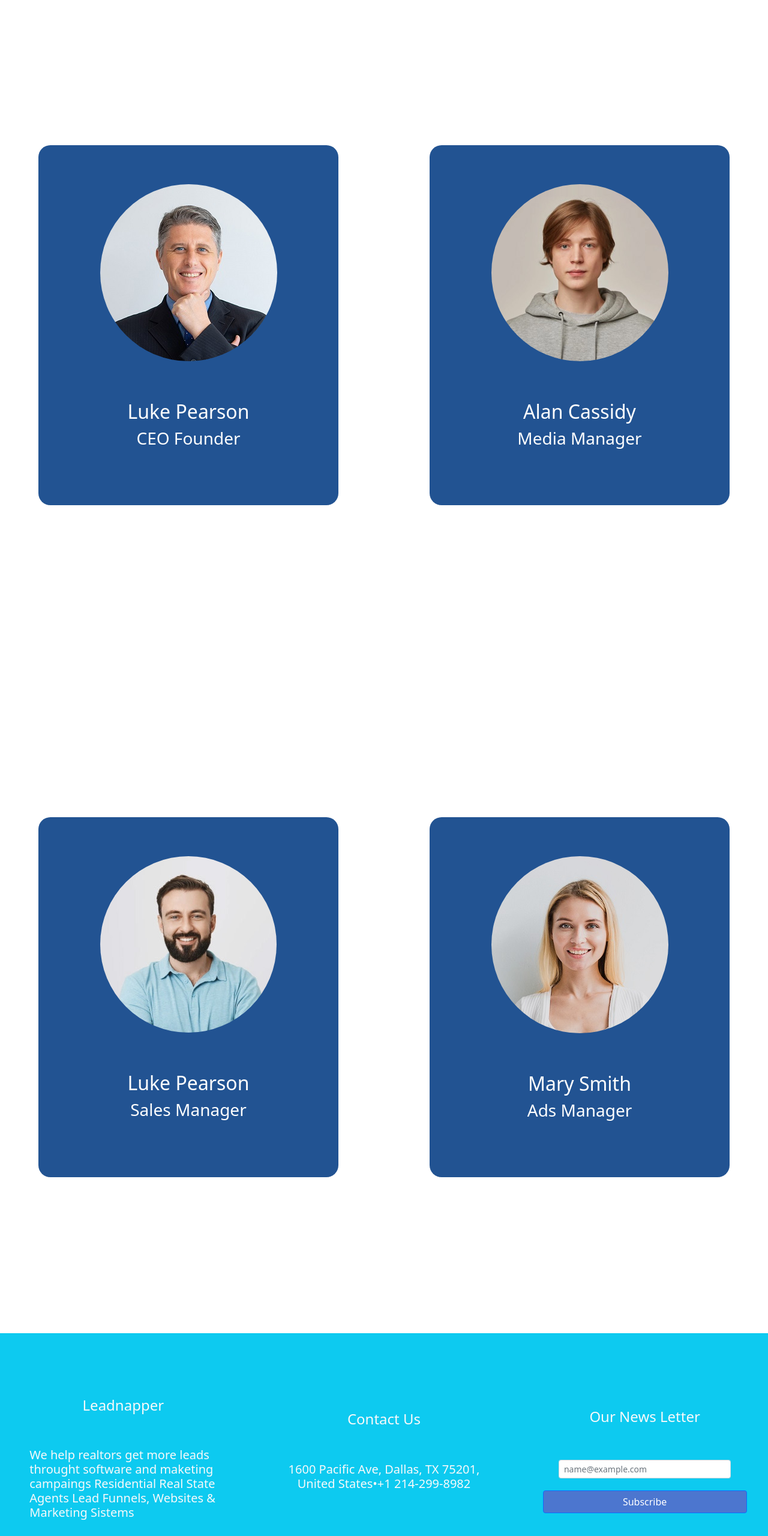
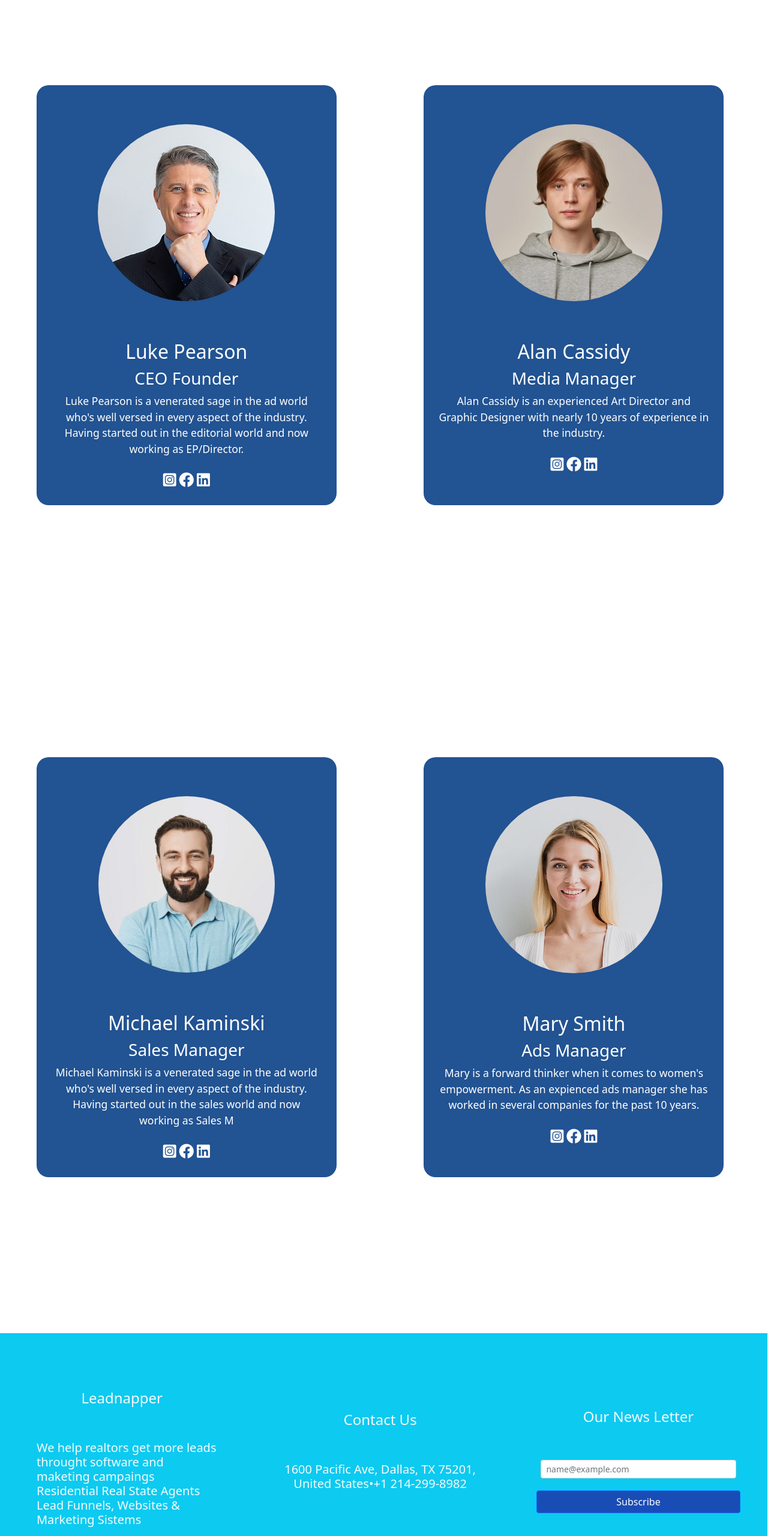
Before and after one commit to manuelvelazco8/ENTREGA2, a plain HTML site: page pages/team.html in a window 1280 px wide. Shown: the part 240-2800 px from the top of the page at 60% size. Drawn offline with nearby package versions, Linux system fonts and the light colour scheme.

Commit message:
entrega sass II

```diff
--- a/pages/team.html
+++ b/pages/team.html
@@ -2,9 +2,10 @@
 <html lang="en">
 
 <head>
+    <link rel="stylesheet" href="https://cdnjs.cloudflare.com/ajax/libs/font-awesome/6.2.0/css/all.min.css">
     <link href="https://cdn.jsdelivr.net/npm/bootstrap@5.0.2/dist/css/bootstrap.min.css" rel="stylesheet"
         integrity="sha384-EVSTQN3/azprG1Anm3QDgpJLIm9Nao0Yz1ztcQTwFspd3yD65VohhpuuCOmLASjC" crossorigin="anonymous">
-    <link rel="stylesheet" href="/css/style.css">
+    <link rel="stylesheet" href="../css/style.css">
     <meta charset="UTF-8">
     <meta http-equiv="X-UA-Compatible" content="IE=edge">
     <meta name="viewport" content="width=device-width, initial-scale=1.0">
@@ -17,7 +18,7 @@
         <div class="row bg-success text-center" id="header3">
             <nav class="col navbar navbar-expand-lg navbar-light" style="background-color: #f4faff;">
                 <div class="container-fluid">
-                    <a class="navbar-brand" href="/index.html"> <img src="/assests/LOGO.png" alt="logo" width="280px"
+                    <a class="navbar-brand" href="../index.html"> <img src="../assests/LOGO.png" alt="logo" width="280px"
                             height="50px"></a>
                     <button class="navbar-toggler" type="button" data-bs-toggle="collapse" data-bs-target="#navbarNav"
                         aria-controls="navbarNav" aria-expanded="false" aria-label="Toggle navigation">
@@ -54,9 +55,15 @@
                 <div class="contaier5">
                     <div class="caja16">
                         <div class="caja16container">
-                            <img src="/assests/TEAM1.jpg" alt="">
+                            <img src="../assests/TEAM1.jpg" alt="">
                             <h2>Luke Pearson</h2>
                             <h3>CEO Founder</h3>
+                            <p>Luke Pearson is a venerated sage in the ad world who's well versed in every aspect of the industry. Having started out in the editorial world and now working as EP/Director.</p>
+                            <div class="socialicons">
+                            <a href=""><i class="fa-brands fa-square-instagram"></i></a>
+                            <a href=""><i class="fa-brands fa-facebook"></i></a>
+                            <a href=""><i class="fa-brands fa-linkedin"></i></a>
+                            </div>
                         </div>
                     </div>
             </section>
@@ -64,9 +71,15 @@
                 <div class="contaier6">
                     <div class="caja17">
                         <div class="caja17container">
-                            <img src="/assests/TEAM2.jpg" alt="">
+                            <img src="../assests/TEAM2.jpg" alt="">
                             <h2>Alan Cassidy</h2>
                             <h3>Media Manager</h3>
+                            <p>Alan Cassidy is an experienced Art Director and Graphic Designer with nearly 10 years of experience in the industry.</p>
+                            <div class="socialicons">
+                            <a href=""><i class="fa-brands fa-square-instagram"></i></a>
+                            <a href=""><i class="fa-brands fa-facebook"></i></a>
+                            <a href=""><i class="fa-brands fa-linkedin"></i></a>
+                            </div>
                         </div>
                     </div>
                 </div>
@@ -75,9 +88,15 @@
                 <div class="contaier5">
                     <div class="caja16">
                         <div class="caja16container">
-                            <img src="/assests/TEAM3.jpg" alt="">
-                            <h2>Luke Pearson</h2>
+                            <img src="../assests/TEAM3.jpg" alt="">
+                            <h2>Michael Kaminski</h2>
                             <h3>Sales Manager</h3>
+                            <p>Michael Kaminski is a venerated sage in the ad world who's well versed in every aspect of the industry. Having started out in the sales world and now working as Sales M</p>
+                            <div class="socialicons">
+                                <a href=""><i class="fa-brands fa-square-instagram"></i></a>
+                                <a href=""><i class="fa-brands fa-facebook"></i></a>
+                                <a href=""><i class="fa-brands fa-linkedin"></i></a>
+                            </div>
                         </div>
                     </div>
             </section>
@@ -85,9 +104,15 @@
                 <div class="contaier5">
                     <div class="caja16">
                         <div class="caja16container">
-                            <img src="/assests/TEAM4.jpg" alt="">
+                            <img src="../assests/TEAM4.jpg" alt="">
                             <h2>Mary Smith </h2>
                             <h3>Ads Manager</h3>
+                            <p>Mary is a forward thinker when it comes to women's empowerment. As an expienced ads manager she has worked in several companies for the past 10 years. </p>
+                            <div class="socialicons">
+                            <a href=""><i class="fa-brands fa-square-instagram"></i></a>
+                            <a href=""><i class="fa-brands fa-facebook"></i></a>
+                            <a href=""><i class="fa-brands fa-linkedin"></i></a>
+                            </div>
                         </div>
                     </div>
             </section>
--- a/scss/_index.scss
+++ b/scss/_index.scss
@@ -1,5 +1,5 @@
 body {
- width: 100vw;
+ width: 99%;
  height: 100vh;
 }
 
@@ -18,28 +18,22 @@ body {
 main {
 
        div {
-             .header {
-             height: 700px;
-             width: 100%;
-             background-image: url(/assests/dillon-kydd-XGvwt544g8k-unsplash.jpg);
-             background-position: center;
-             background-repeat: no-repeat;
-             background-size: cover;
-             }
+            @mixin horizontal-list
+
 
 
            .header h3 {
             font-size: 2.5rem;
             font-weight: 700;
             margin-top: 235px;
-            color: white;
+            color: $color-texto;
             text-align: center;
             }
 
 
             .btnhome {
              font-size: 1.5rem;
-             color: white;
+             color: $color-texto;
              font-weight: bold;
              height: 8%;
              width: 200px;
@@ -58,13 +52,13 @@ main {
     }
 
 
-           div {
+       div {
             .caja7 {
             display: inline-block;
             height: 650px;
             width: 80%;
-            background: rgb(73,103,255);
-            background: radial-gradient(circle, rgba(73,103,255,1) 0%, rgba(70,217,252,1) 100%);
+            background: rgb(120,229,255);
+            background: linear-gradient(0deg, rgba(120,229,255,1) 0%, rgba(78,140,245,1) 50%, rgba(51,100,255,1) 100%);
             margin-top: 50px;
             margin-left: 40px;
             border-radius: 15px;
@@ -74,8 +68,8 @@ main {
              height: 650px;
              width: 80%;
              float: right;
-             background: rgb(73,103,255);
-             background: radial-gradient(circle, rgba(73,103,255,1) 0%, rgba(70,217,252,1) 100%);
+             background: rgb(120,229,255);
+             background: linear-gradient(0deg, rgba(120,229,255,1) 0%, rgba(78,140,245,1) 50%, rgba(51,100,255,1) 100%);
              margin-top: 50px;
              margin-left: 30px;
              margin-right: 30px;
@@ -98,15 +92,16 @@ main {
     }
 }
 
+
 footer {
 
    div {
        #exampleFormControlInput1 {
-        width: 70%;
+        width: 80%;
       }
 
       .btn {
-        background-color: rgb(76, 118, 207);
+        background-color: rgb(26, 76, 182);
         width: 340px;
       }
    }
@@ -114,7 +109,7 @@ footer {
   div {
       #footer h5 {
         padding-top: 6%;
-        padding-left: 12%;
+        padding-left: 15%;
         padding-right: 10%;
       }
 
--- /dev/null
+++ b/scss/_mixing.scss
@@ -0,0 +1,30 @@
+@mixin reset-list {
+    body {
+        width: 99%;
+        height: 100vh;
+      }
+
+      #header {
+        height: 10vh;
+      }
+
+      #main {
+        height: 700vh;
+      }
+
+      #footer {
+        height: 50vh;
+    }
+}
+
+@mixin horizontal-list {
+  @include reset-list;
+    div {
+        height: 700px;
+        width: 100%;
+        background-image: url(../assests/dillon-kydd-XGvwt544g8k-unsplash.jpg);
+        background-position: center;
+        background-repeat: no-repeat;
+        background-size: cover;
+    }
+}
--- a/scss/_team.scss
+++ b/scss/_team.scss
@@ -19,21 +19,29 @@ main {
     font-size: 110%;
     color: rgb(255, 255, 255);
     text-align: center;
-    height: 600px;
+    height: 800px;
     width: 30%;
+  }
+
+  .caja16 p {
+    margin: 0% 5% 0% 5%;
   }
 
   .caja17 {
     font-size: 110%;
     color: rgb(255, 255, 255);
     text-align: center;
-    height: 600px;
+    height: 800px;
     width: 30%;
+  }
+
+  .caja17 p {
+    padding: 0% 5% 0% 5%;
   }
 
   .caja16container {
     width: 500px;
-    height: 600px;
+    height: 700px;
     background-color: rgb(34, 83, 146);
     border-radius: 20px;
   }
@@ -45,7 +53,7 @@ main {
 
   .caja17container {
     width: 500px;
-    height: 600px;
+    height: 700px;
     background-color: rgb(34, 83, 146);
     border-radius: 20px;
 
@@ -56,4 +64,13 @@ main {
     border-radius: 50%;
   }
 
+  .socialicons {
+    margin-top: 20px;
+  }
+
+  .socialicons a {
+    color: white;
+    font-size: 25px;
+  }
+
 }
--- /dev/null
+++ b/scss/_variables.scss
@@ -0,0 +1 @@
+$color-texto: white;
--- a/scss/style.scss
+++ b/scss/style.scss
@@ -1,3 +1,5 @@
+@import './mixing';
+@import './variables';
 @import './index';
 @import './aboutus';
 @import './services';
```
Also changed, not shown: index.html (+8 -8 lines), pages/About_us.html (+7 -7 lines), pages/Services.html (+11 -11 lines), pages/contactus.html (+2 -2 lines), assests/container2.png, assests/container3.png, assests/facebook.png (added), assests/instagram.png (added), assests/linkedin.png (added), assests/services1.png, assests/services2.png, assests/services3.png, css/style.css.
